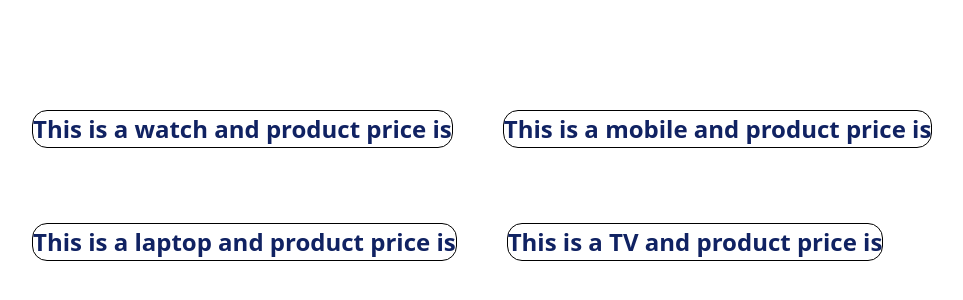
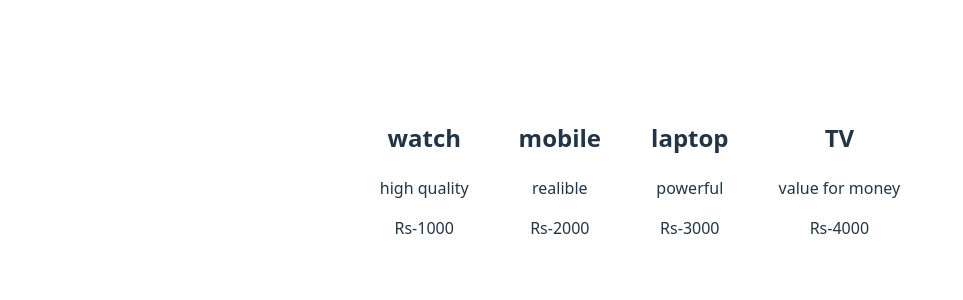
Before and after one commit to Abhay9326397439/react-practice, a React (Vite) app: page / in a window 1280 px wide. Shown: the part 222-522 px from the top of the page, without its empty margins (0-963 px from the left). Built offline with nearby package versions, Linux system fonts and the light colour scheme.

Commit message:
render product on cards

```diff
--- a/src/ProductItem.jsx
+++ b/src/ProductItem.jsx
@@ -1,12 +1,11 @@
 import "./ProductItem.css";
 
-function ProductItem({ title, price }) {
+function ProductItem({ title, Description,Price}) {
     return (
-        <div>
-            <h2 className="product-title">
-                This is a {title} and product price is {price}
-            </h2>
-            {price >=3000 ? (<p> profit you 'll get: {price *0.30} </p>) : null}
+        <div className="product-Box">
+           <h2>{title}</h2>
+           <p className="product-des">{Description}</p>
+           <p className="product-price">{Price}</p>
         </div>
     );
 }
```
